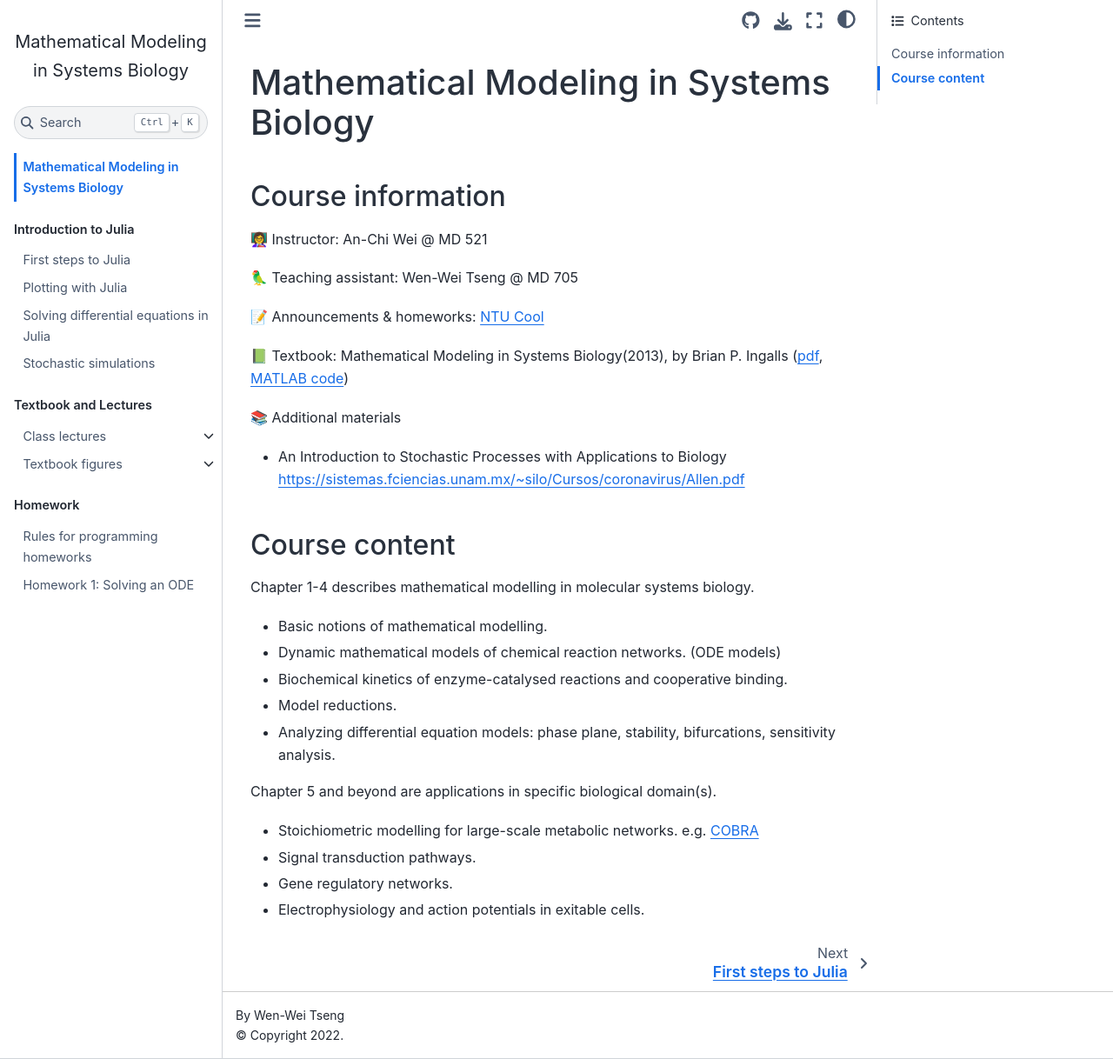
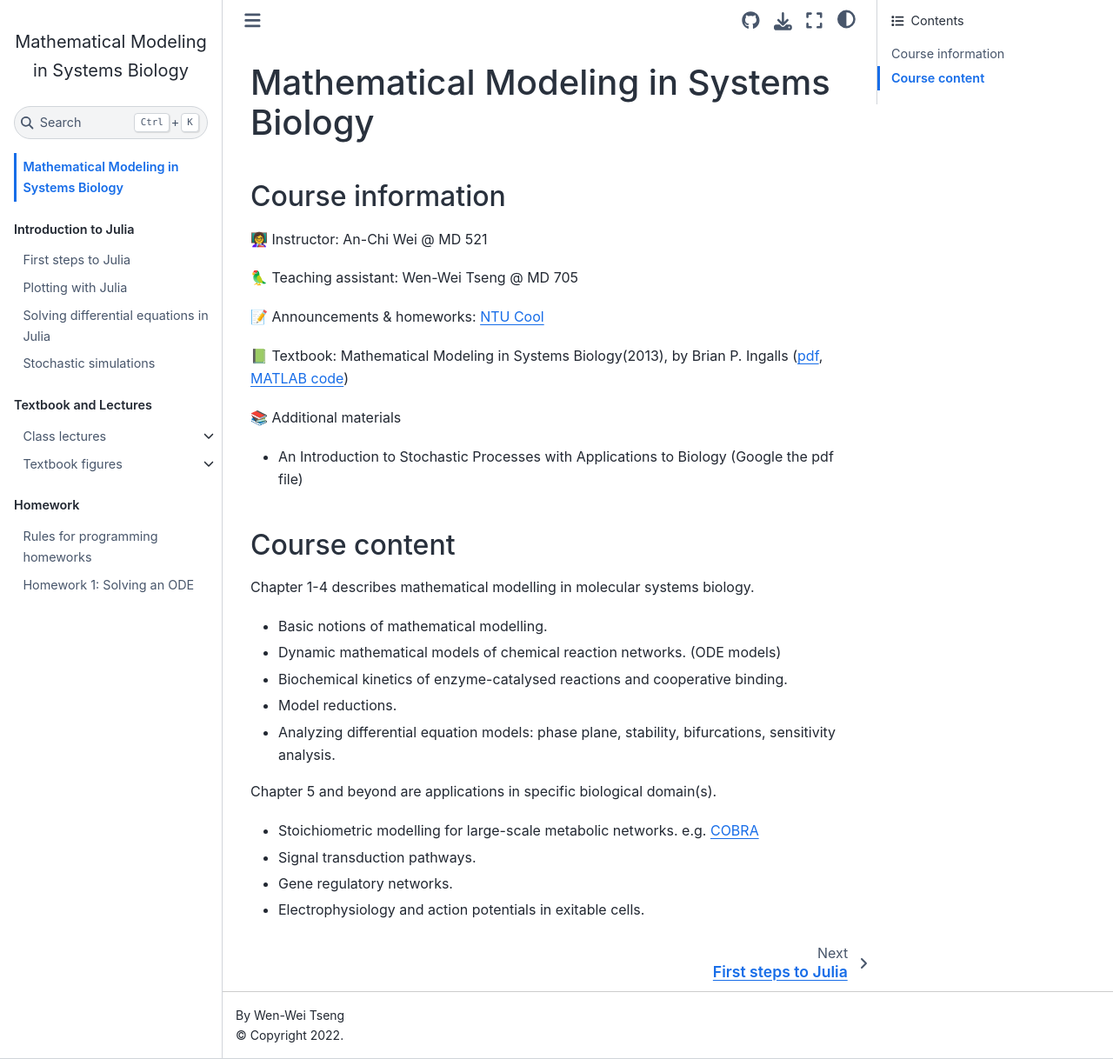
Before and after one commit to ntumitolab/mmsb-bebi-5009, a Jupyter Book: the page built from docs/index.md, in a window 1280 px wide and 1218 px high. Shown: the whole window at 87% size. Built offline with Jupyter Book 1.0.4 settings and Sphinx 7.4.7 and the Sphinx Book theme 1.1.4, drawn with Linux system fonts in a browser that asks for light colours.

Commit message:
fix link

```diff
--- a/docs/index.md
+++ b/docs/index.md
@@ -11,7 +11,7 @@
 📗 Textbook: Mathematical Modeling in Systems Biology(2013), by Brian P. Ingalls ([pdf](https://www.math.uwaterloo.ca/~bingalls/MMSB/MMSB_w_solutions.pdf), [MATLAB code](https://www.math.uwaterloo.ca/~bingalls/MMSB/MMSB_code.xhtml))
 
 📚 Additional materials
-- An Introduction to Stochastic Processes with Applications to Biology <https://sistemas.fciencias.unam.mx/~silo/Cursos/coronavirus/Allen.pdf>
+- An Introduction to Stochastic Processes with Applications to Biology (Google the pdf file)
 
 ## Course content
 
```
Also changed, not shown: 1 other file.
